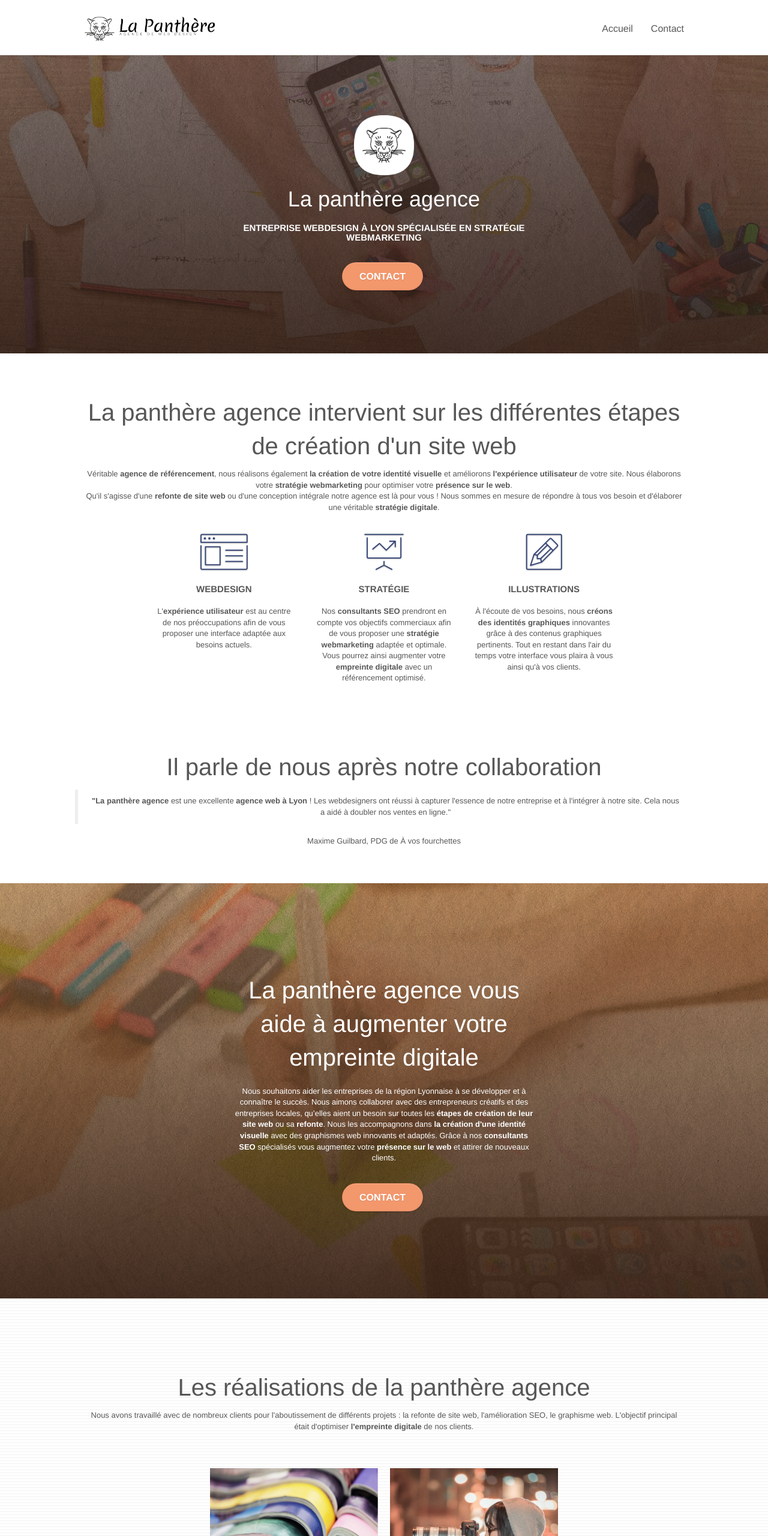
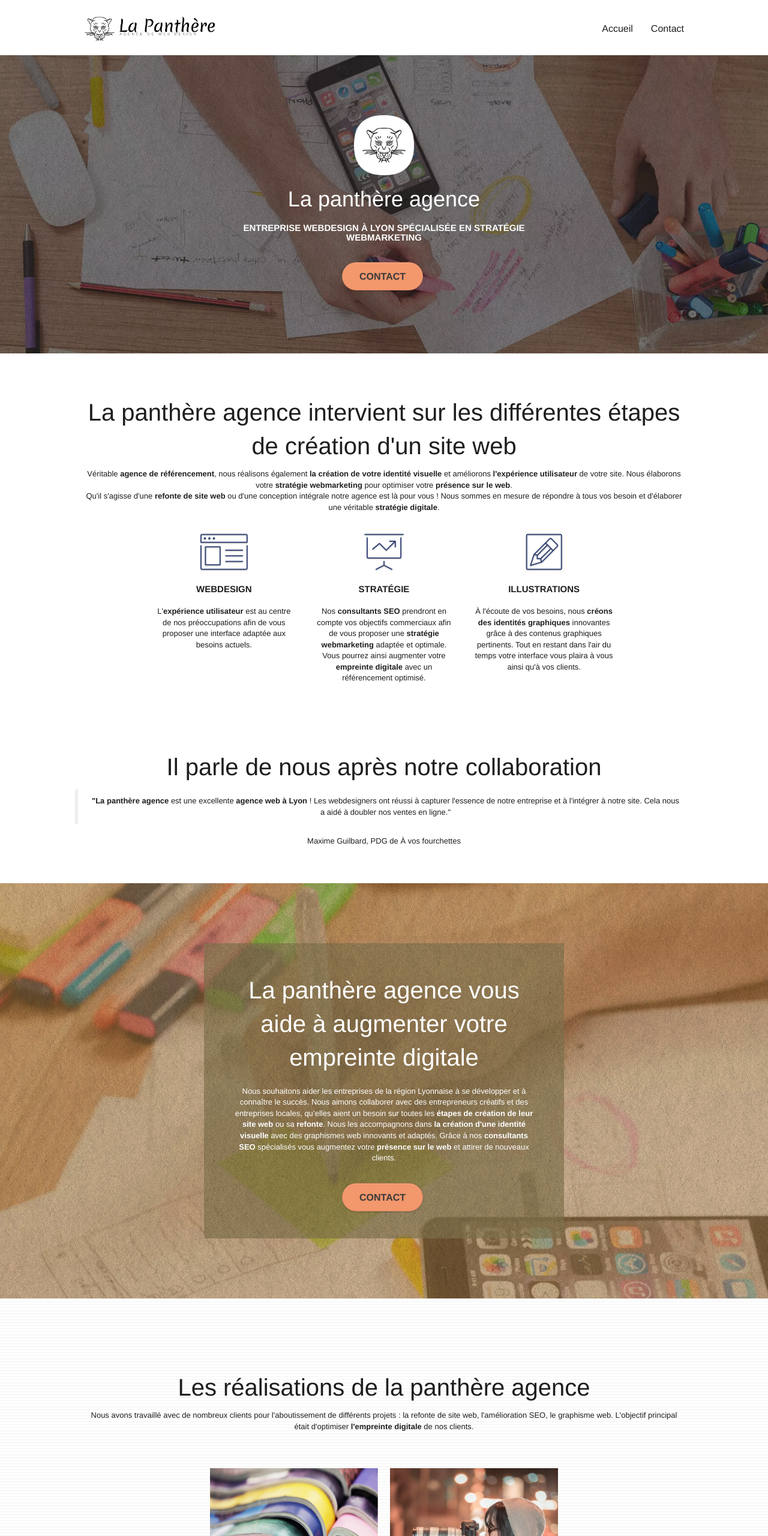
Before and after one commit to Charlotte1805/lapanthere, a plain HTML site: page index.html in a window 1280 px wide. Shown: the top 2560 px of the page at 60% size. Drawn offline with Linux system fonts and the light colour scheme.

Commit message:
modif couleur

```diff
--- a/style.css
+++ b/style.css
@@ -554,9 +554,8 @@ button {
 }
 
 .form-control {
-    border-color: rgba(0, 0, 0, .5);
+    border-color: rgba(0, 0, 0, .1);
     box-shadow: none;
-    background-color: rgba(0, 0, 0, .05);
 }
 
 select {
@@ -712,7 +711,7 @@ label,
 a {
     font-family: "helvetica";
     font-weight: 400;
-    color: #575757!important;
+    color: rgb(30,30,30)!important;
 }
 
 label {
@@ -785,7 +784,7 @@ label {
 
 .cta-hero {
     margin-top: 22px;
-    color: #FFFFFF!important;
+    color: rgb(60, 60, 60)!important;
     text-transform: uppercase;
     padding: 12px 28px 12px 28px;
     font-size: 16px;
@@ -821,6 +820,7 @@ label {
 }
 
 .black-background {
+    background-color: rgba(165, 147, 99, 0.7);
     padding: 40px 40px 40px 40px;
 }
 
@@ -838,7 +838,7 @@ label {
 }
 
 .bgc-atomic-tangerine {
-    background-color: #F3976C!important;
+    background-color: #F3976C;
 }
 
 .tc-white {
@@ -846,13 +846,14 @@ label {
 }
 
 .btn-atomic-tangerine {
-    background: #F3976C!important;
+    background: #F3976C;
     color: #FFFFFF!important;
+    color: rgb(60, 60, 60)!important;
 }
 
 .btn-atomic-tangerine:hover {
-    background: #F3976C!important;
-    color: #FFFFFF!important;
+    background: #c27956!important;
+    color: rgb(0, 0, 0)!important;
 }
 
 .ltc-white {
@@ -868,7 +869,7 @@ label {
 }
 
 .ltc-atomic-tangerine:hover {
-    color: #F3976C!important;
+    color: #c27956!important;
 }
 
 .icon-dark-slate-blue {
@@ -885,15 +886,11 @@ label {
 }
 
 .bg-banniere {
-    background-image:
-    linear-gradient(rgba(194, 121, 86, 0.2), rgb(70, 43, 30, 0.8)),
-    url("img/agence-la-panthere.webp");
+    background-image: url("img/agence-la-panthere.webp");
 }
 
 .bg-presentation {
-    background-image:
-    linear-gradient(rgba(194, 121, 86, 0.2), rgb(70, 43, 30, 0.9)),
-    url("img/presentation.webp");
+    background-image: url("img/presentation.webp");
 }
 
 @media (max-width: 1024px) {
```
